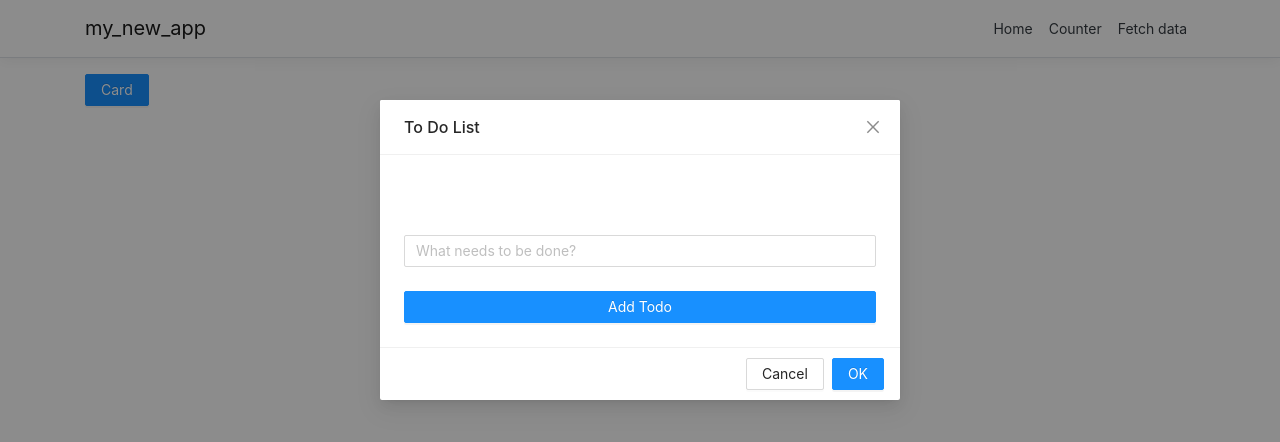
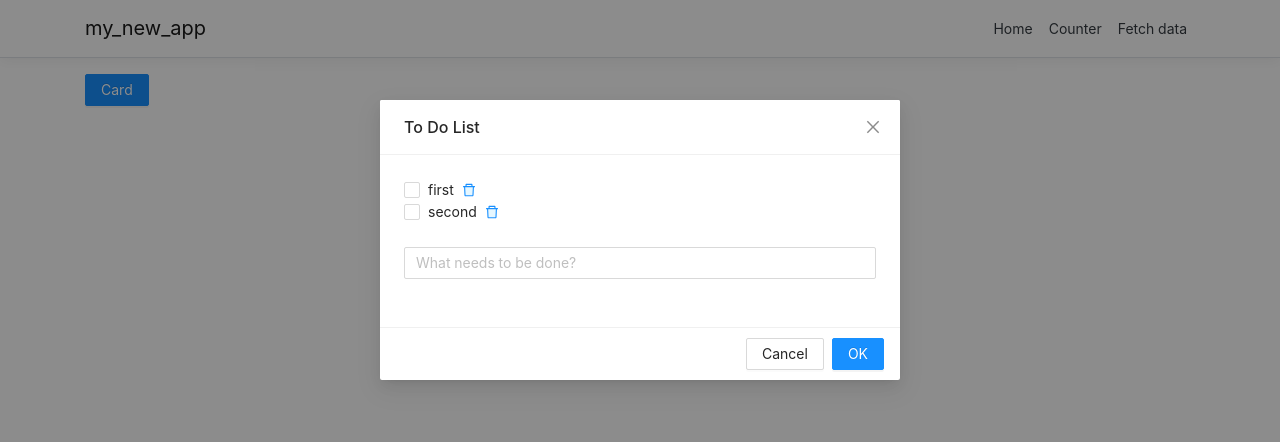
Before and after one commit to zhixuanzhou/my-new-app, a React (Create React App) app in the folder ClientApp/: page / in a window 1280 px wide. Both pictures are taken after a click on the button "Card". Shown: the top 442 px of the page. Built offline with nearby package versions, Linux system fonts and the light colour scheme.

Commit message:
add pop op version two, use react hooks instead of getfieldvalue

```diff
--- a/ClientApp/src/api/item.js
+++ b/ClientApp/src/api/item.js
@@ -2,7 +2,7 @@ import axios from "axios";
 
 const ItemApi = {
   createItem: async (data) => {
-    // console.log(data);
+    console.log(data);
     const response = await axios.post("http://localhost:3000/items", data);
     return response;
   },
--- a/ClientApp/src/components/Home.js
+++ b/ClientApp/src/components/Home.js
@@ -1,5 +1,7 @@
 import React, { useState } from "react";
-import ToDoListPopUp from "./ToDoListPopUp";
+// import ToDoListPopUp from "./ToDoListPopUp";
+import ToDoListPopUpV2 from "./ToDoListPopUpV2";
+
 import "antd/dist/antd.css";
 import { Modal, Button } from "antd";
 import ItemApi from "../api/item";
@@ -41,7 +43,7 @@ function Home() {
         onOk={handleOk}
         onCancel={handleCancel}
       >
-        <ToDoListPopUp form={(items) => callbackForm(items)} />
+        <ToDoListPopUpV2 form={(items) => callbackForm(items)} />
       </Modal>
     </div>
   );
--- a/ClientApp/src/components/ToDoListPopUp.js
+++ b/ClientApp/src/components/ToDoListPopUp.js
@@ -8,12 +8,12 @@ function ToDoListPopUp(props) {
 
   function confirm(e) {
     console.log(e);
-    message.success("Click on Yes");
+    message.success("Delete this task");
   }
 
   function cancel(e) {
     console.log(e);
-    message.error("Click on No");
+    message.error("Not delete this task");
   }
 
   return (
@@ -42,7 +42,7 @@ function ToDoListPopUp(props) {
               return (
                 <>
                   {items.map((item, index) => (
-                    <li>
+                    <li className="to-do-list-item">
                       <Checkbox key={index}>{item.name}</Checkbox>
                       <Popconfirm
                         title="Are you sure to delete this task?"
@@ -51,7 +51,7 @@ function ToDoListPopUp(props) {
                         okText="Yes"
                         cancelText="No"
                       >
-                        <DeleteTwoTone />
+                        <DeleteTwoTone className="to-do-list-item-delete-button" />
                       </Popconfirm>
                     </li>
                   ))}
--- /dev/null
+++ b/ClientApp/src/components/ToDoListPopUpV2.js
@@ -0,0 +1,70 @@
+import React, { useState } from "react";
+import "antd/dist/antd.css";
+import { Form, Input, Checkbox, Popconfirm, message } from "antd";
+import { DeleteTwoTone } from "@ant-design/icons";
+import { FormProvider } from "antd/lib/form/context";
+
+function ToDoListPopUpV2(props) {
+  const [items, setItems] = useState(["first", "second"]);
+
+  const confirm = (index) => {
+    setItems(items.filter((i) => i !== items[index]));
+    message.success("Delete this task");
+  };
+
+  function cancel() {
+    message.error("Not delete this task");
+  }
+
+  const addNewItem = (e) => {
+    e.preventDefault();
+    let item = e.target.value;
+    setItems([...items, item]);
+    // e.target.reset();
+  };
+
+  return (
+    <>
+      <FormProvider onFormFinish={props.form(items)}>
+        <Form name="ToDoListItems">
+          <Form.Item>
+            {
+              <>
+                {items.map((item, index) => (
+                  <li key={index} className="to-do-list-item">
+                    <Checkbox>{item}</Checkbox>
+                    <Popconfirm
+                      title="Are you sure to delete this task?"
+                      onConfirm={() => confirm(index)}
+                      onCancel={cancel}
+                      okText="Yes"
+                      cancelText="No"
+                    >
+                      <DeleteTwoTone className="to-do-list-item-delete-button" />
+                    </Popconfirm>
+                  </li>
+                ))}
+              </>
+            }
+          </Form.Item>
+        </Form>
+
+        <Form name="AddItems">
+          <Form.Item
+            name="name"
+            // rules={[{ required: true, message: "This field is required" }]}
+          >
+            <Input
+              className="input-to-do-list-item"
+              placeholder="What needs to be done?"
+              onPressEnter={(e) => addNewItem(e)}
+              allowClear
+            />
+          </Form.Item>
+        </Form>
+      </FormProvider>
+    </>
+  );
+}
+
+export default ToDoListPopUpV2;
--- a/ClientApp/src/custom.css
+++ b/ClientApp/src/custom.css
@@ -4,7 +4,7 @@ a {
 }
 
 code {
-  color: #E01A76;
+  color: #e01a76;
 }
 
 .btn-primary {
@@ -12,3 +12,12 @@ code {
   background-color: #1b6ec2;
   border-color: #1861ac;
 }
+
+.to-do-list-item {
+  display: flex;
+  align-items: center;
+}
+/* need to change the delete button to the end of this line */
+.to-do-list-item-delete-button {
+  justify-content: flex-end;
+}
```
